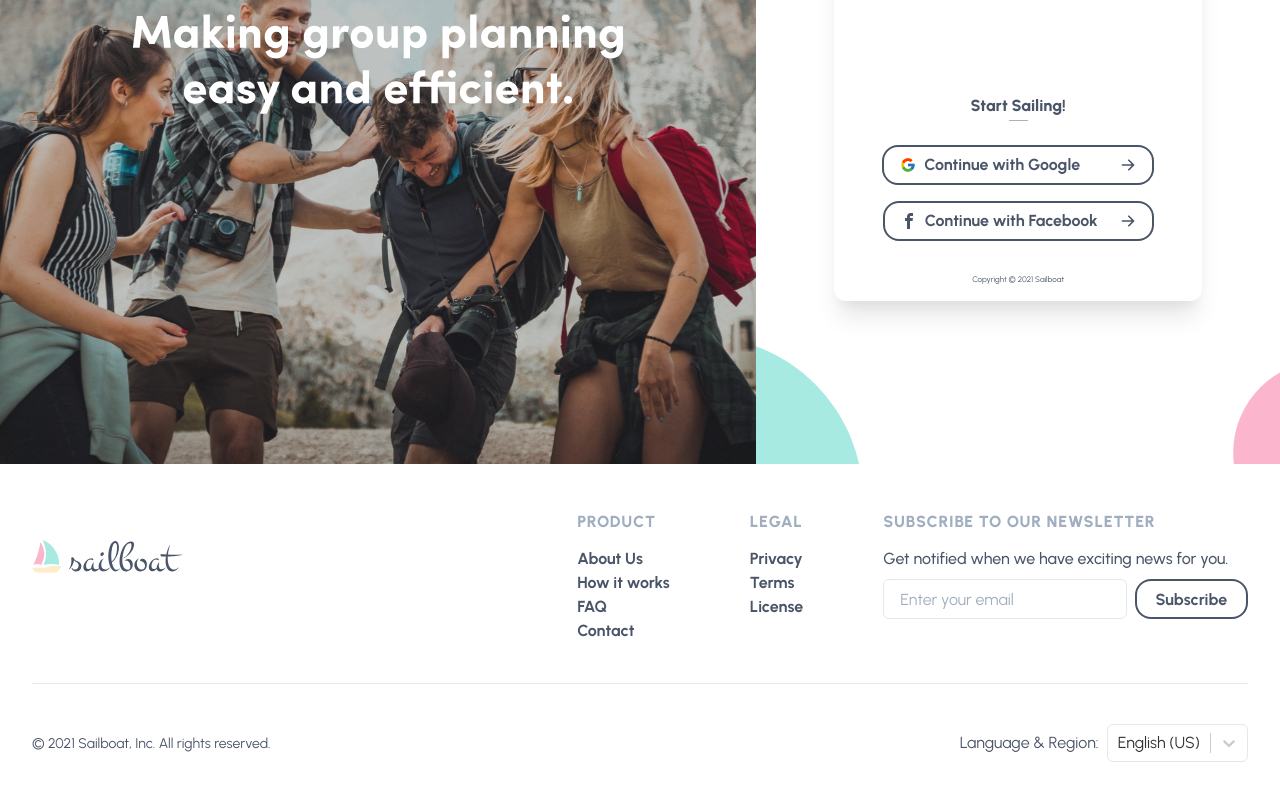
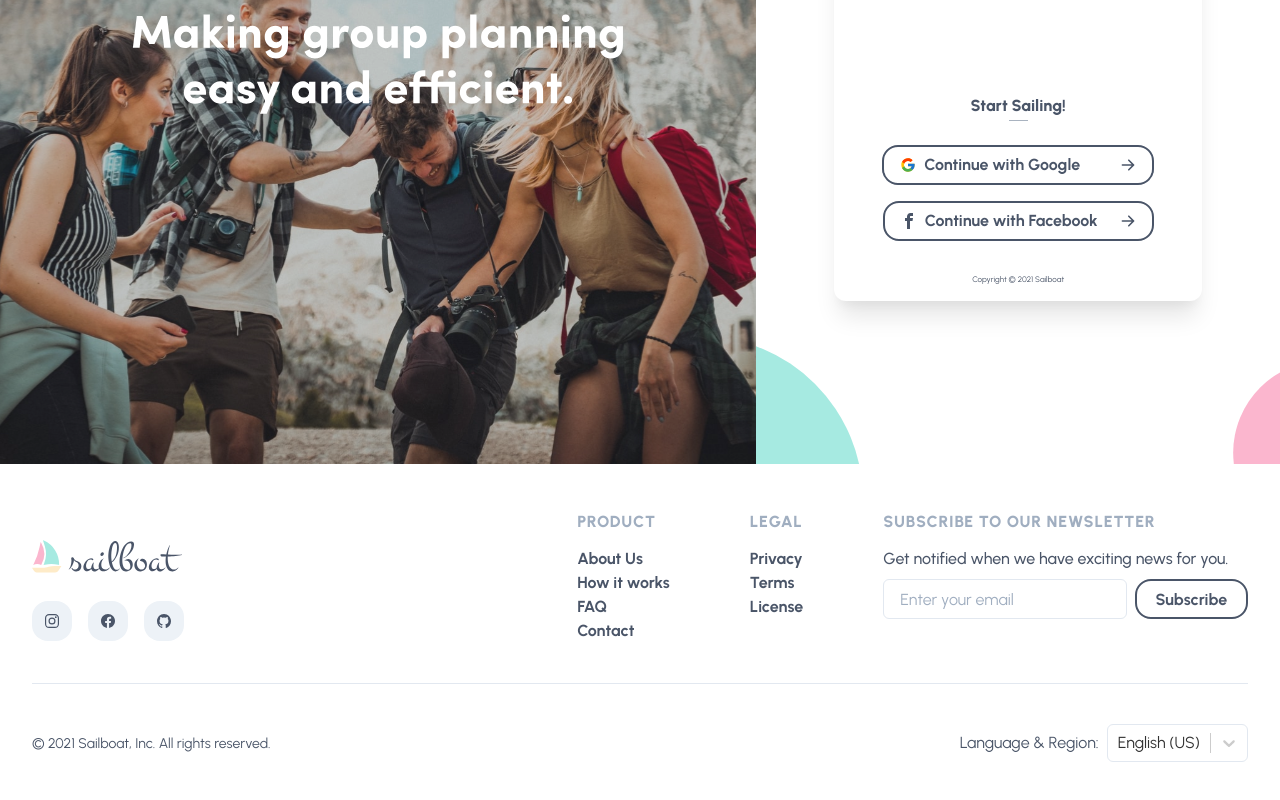
Before and after one commit to sailbow/sailbow, a React (Create React App) app in the folder sb-web/: page / in a window 1280 px wide. Shown: the part 336-1136 px from the top of the page. Built offline with nearby package versions, Linux system fonts and the light colour scheme.

Commit message:
chore: added social links

```diff
--- a/sb-web/src/modules/footer/Footer.tsx
+++ b/sb-web/src/modules/footer/Footer.tsx
@@ -1,10 +1,11 @@
 import React, { FunctionComponent } from 'react';
 
-import { Box, Flex, Heading, Input, Stack, StackDivider, Text, Link, Button } from '@chakra-ui/react';
+import { Box, Flex, Heading, Stack, StackDivider, Text, Link, HStack, IconButton } from '@chakra-ui/react';
+import { IoLogoInstagram as Instagram, IoLogoGithub as GitHub, IoLogoFacebook as Facebook } from 'react-icons/io5';
 
 import { ReactComponent as IconLogoType } from 'assets/icon-logo-type.svg';
 import { SingleSelect } from 'components/select/Select';
-import { Subscribe } from './Subscribe';
+import { Subscribe } from 'modules/footer/Subscribe';
 
 const Languages = [
     {
@@ -20,6 +21,17 @@ export const Footer: FunctionComponent = () => {
                 <Stack direction={{ base: 'column', lg: 'row' }} spacing={{ base: '10', lg: '28' }}>
                     <Box flex="1">
                         <IconLogoType width="150px" />
+                        <HStack spacing="4">
+                            <IconButton colorScheme="gray" aria-label="instagram" fontStyle="xxl">
+                                <Instagram />
+                            </IconButton>
+                            <IconButton colorScheme="gray" aria-label="instagram" fontStyle="xxl">
+                                <Facebook />
+                            </IconButton>
+                            <IconButton colorScheme="gray" aria-label="instagram" fontStyle="xxl">
+                                <GitHub />
+                            </IconButton>
+                        </HStack>
                     </Box>
                     <Stack direction={{ base: 'column', md: 'row' }} spacing={{ base: '10', md: '20' }}>
                         <Box>
```
